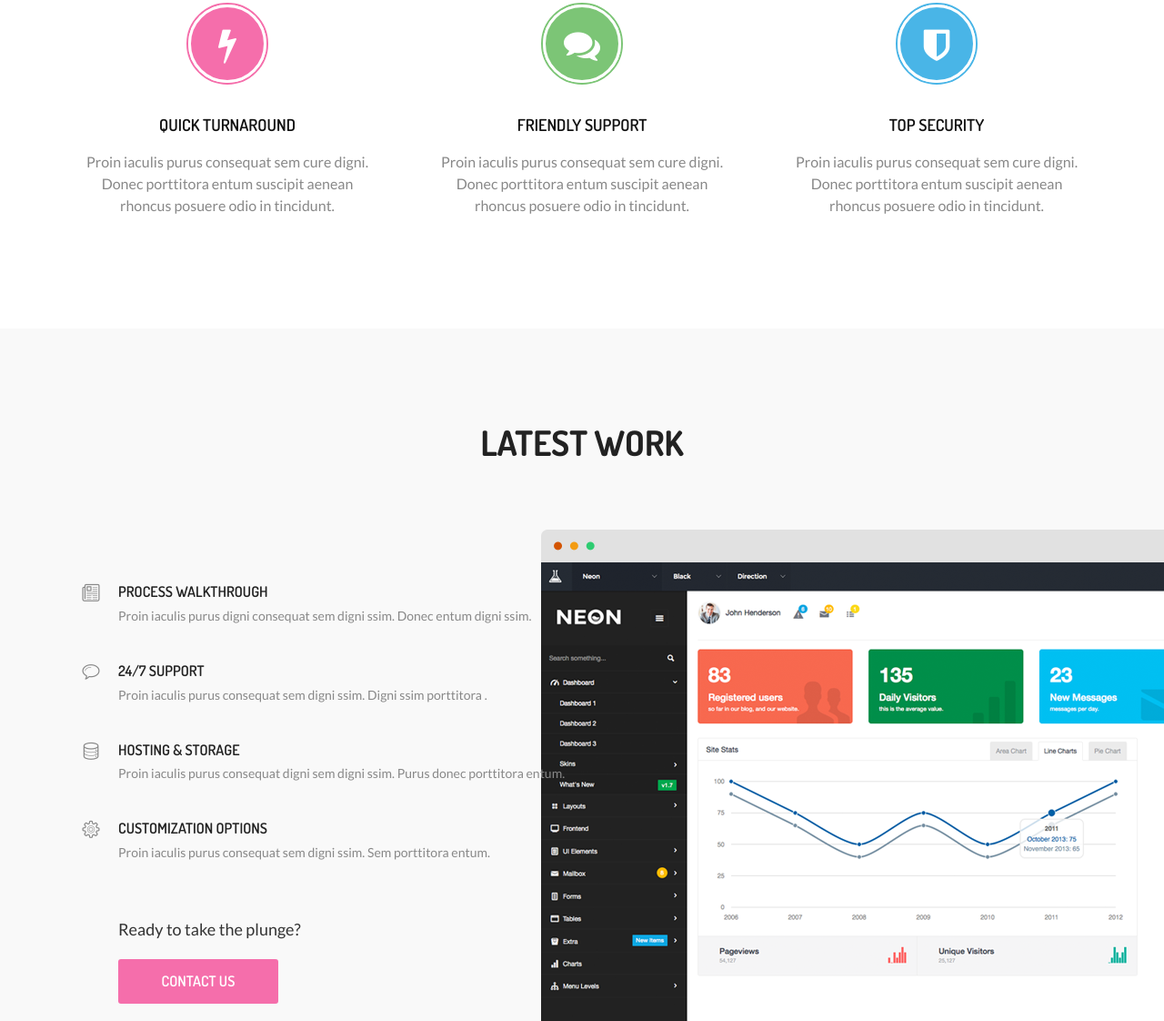
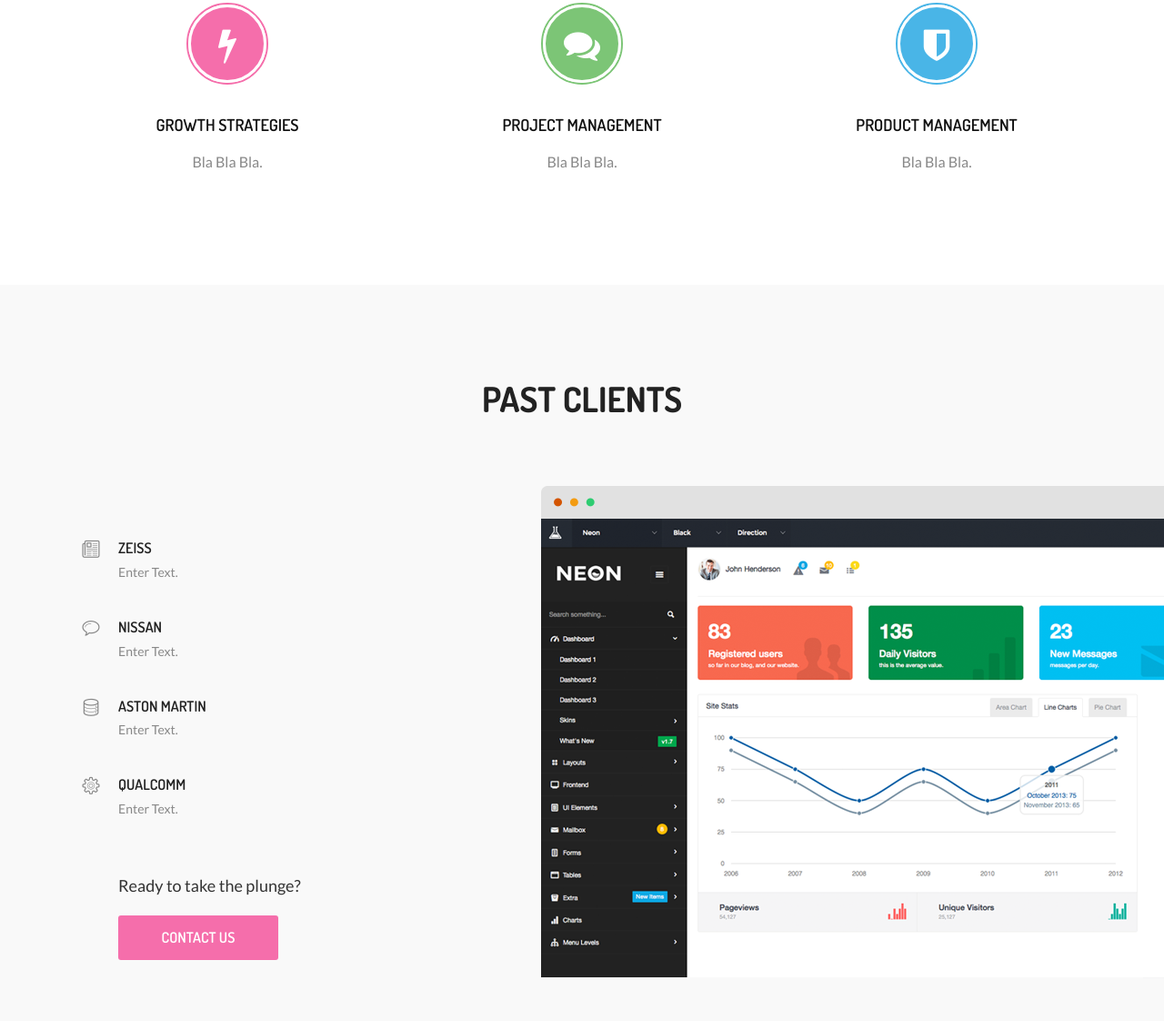
Before and after one commit to vnkn/AccevaCo, a plain HTML site: page index.html in a window 1280 px wide. Shown: the part 893-2015 px from the top of the page at 91% size. Drawn offline with Linux system fonts and the light colour scheme.

Commit message:
changes made

```diff
--- a/index.html
+++ b/index.html
@@ -113,22 +113,22 @@ function resizeText() {
         <div class="col-lg-4">
           <div class="service_block">
             <div class="service_icon delay-03s animated wow  zoomIn"> <span><i class="fa-flash"></i></span> </div>
-            <h3 class="animated fadeInUp wow">Quick TurnAround</h3>
-            <p class="animated fadeInDown wow">Proin iaculis purus consequat sem cure digni. Donec porttitora entum suscipit  aenean rhoncus posuere odio in tincidunt.</p>
+            <h3 class="animated fadeInUp wow">Growth Strategies</h3>
+            <p class="animated fadeInDown wow">Bla Bla Bla.</p>
           </div>
         </div>
         <div class="col-lg-4">
           <div class="service_block">
             <div class="service_icon icon2  delay-03s animated wow zoomIn"> <span><i class="fa-comments"></i></span> </div>
-            <h3 class="animated fadeInUp wow">Friendly Support</h3>
-            <p class="animated fadeInDown wow">Proin iaculis purus consequat sem cure digni. Donec porttitora entum suscipit  aenean rhoncus posuere odio in tincidunt.</p>
+            <h3 class="animated fadeInUp wow">Project Management</h3>
+            <p class="animated fadeInDown wow">Bla Bla Bla.</p>
           </div>
         </div>
         <div class="col-lg-4">
           <div class="service_block">
             <div class="service_icon icon3  delay-03s animated wow zoomIn"> <span><i class="fa-shield"></i></span> </div>
-            <h3 class="animated fadeInUp wow">top Security</h3>
-            <p class="animated fadeInDown wow">Proin iaculis purus consequat sem cure digni. Donec porttitora entum suscipit  aenean rhoncus posuere odio in tincidunt.</p>
+            <h3 class="animated fadeInUp wow">Product Management</h3>
+            <p class="animated fadeInDown wow">Bla Bla Bla.</p>
           </div>
         </div>
       </div>
@@ -140,41 +140,41 @@ function resizeText() {
 <section id="work_outer"><!--main-section-start-->
 <div class="top_cont_latest">
   <div class="container">
-    <h2>Latest Work</h2>
+    <h2>Past Clients</h2>
     <div class="work_section">
       <div class="row">
         <div class="col-lg-6 col-sm-6 wow fadeInLeft delay-05s">
           <div class="service-list">
             <div class="service-list-col1"> <i class="icon-doc"></i> </div>
             <div class="service-list-col2">
-              <h3>Process Walkthrough</h3>
-              <p>Proin iaculis purus digni consequat sem digni ssim. Donec entum digni ssim.</p>
+              <h3>Zeiss</h3>
+              <p>Enter Text.</p>
             </div>
           </div>
           <div class="service-list">
             <div class="service-list-col1"> <i class="icon-comment"></i> </div>
             <div class="service-list-col2">
-              <h3>24/7 support</h3>
-              <p>Proin iaculis purus consequat sem digni ssim. Digni ssim porttitora .</p>
+              <h3>Nissan</h3>
+              <p>Enter Text.</p>
             </div>
           </div>
           <div class="service-list">
             <div class="service-list-col1"> <i class="icon-database"></i> </div>
             <div class="service-list-col2">
-              <h3>Hosting & Storage</h3>
-              <p>Proin iaculis purus consequat digni sem digni ssim. Purus donec porttitora entum.</p>
+              <h3>Aston Martin</h3>
+              <p>Enter Text.</p>
             </div>
           </div>
           <div class="service-list">
             <div class="service-list-col1"> <i class="icon-cog"></i> </div>
             <div class="service-list-col2">
-              <h3>Customization options</h3>
-              <p>Proin iaculis purus consequat sem digni ssim. Sem porttitora entum.</p>
+              <h3>Qualcomm</h3>
+              <p>Enter Text.</p>
             </div>
           </div>
           <div class="work_bottom"> <span>Ready to take the plunge?</span> <a href="#contact" class="contact_btn">Contact Us</a> </div>
         </div>
-        <figure class="col-lg-6 col-sm-6  text-right wow fadeInUp delay-02s"> </figure>
+       <!-- <figure class="col-lg-6 col-sm-6  text-right wow fadeInUp delay-02s"> </figure> -->
       </div>
     </div>
   </div>
```
